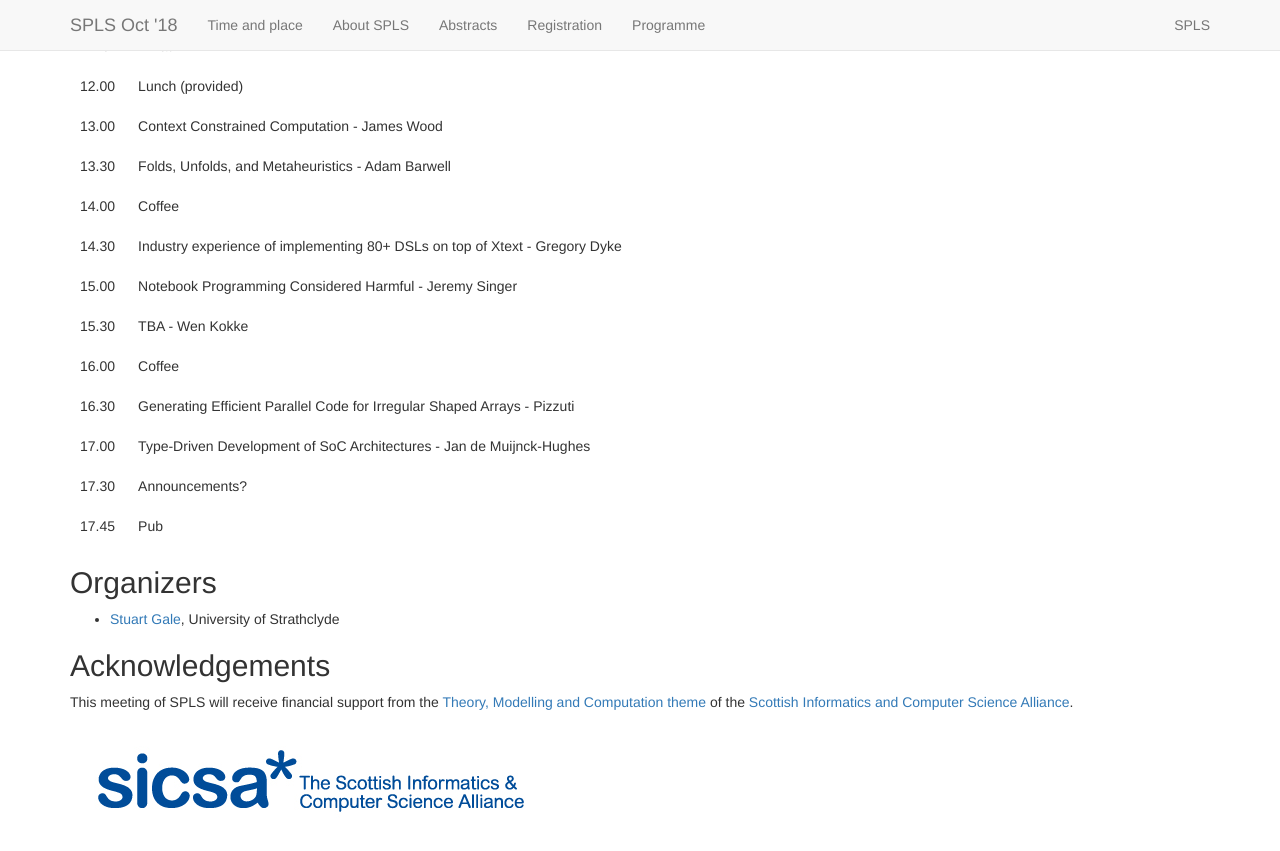
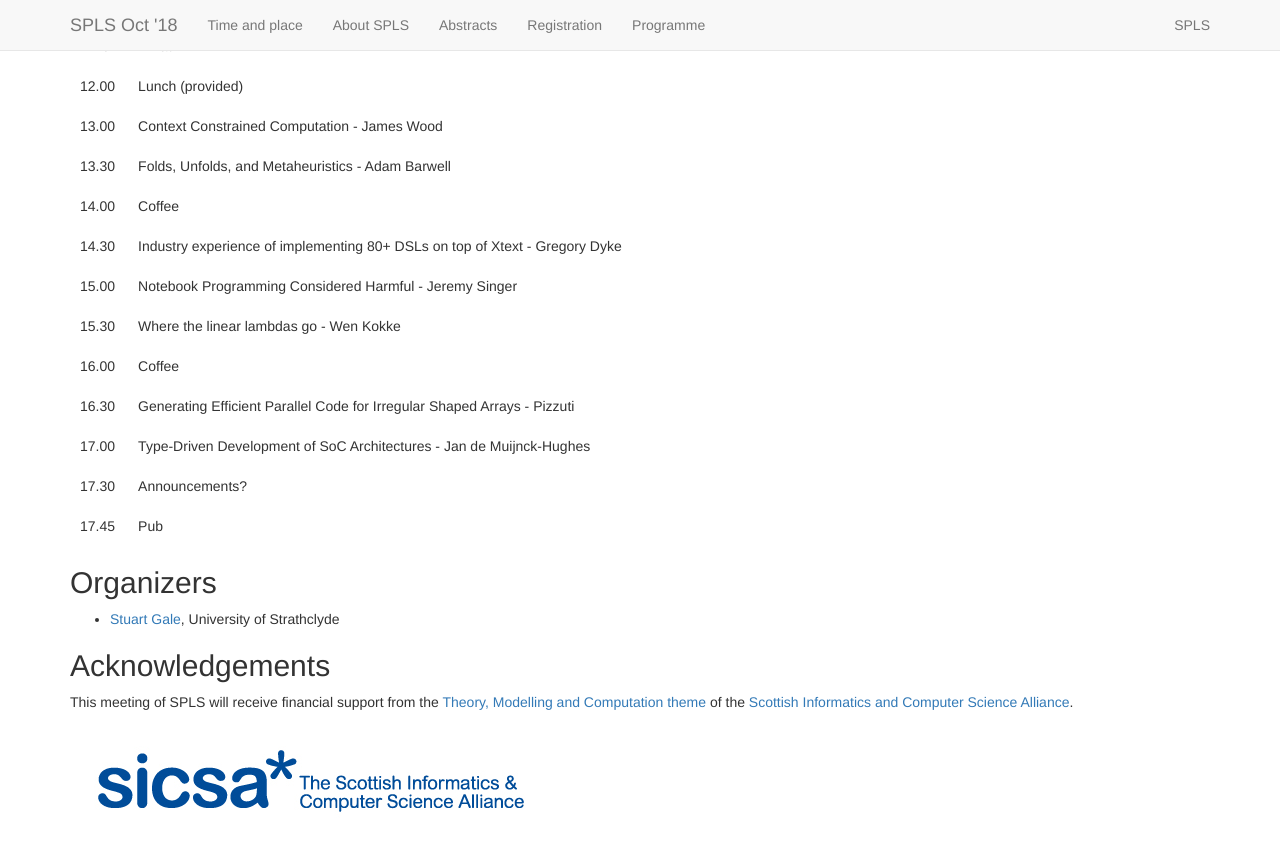
Before and after one commit to msp-strath/spls-18, a Jekyll site: the page built from index.md, in a window 1280 px wide and 900 px high, scrolled down 602 px. Shown: the top 851 px of the window. Built offline with Jekyll 4.4.1, drawn with Linux system fonts in a browser that asks for light colours; nearby versions of some CDN libraries.

Commit message:
Title for last talk added

```diff
--- a/index.md
+++ b/index.md
@@ -55,7 +55,7 @@ doodle poll!
 | 14.00 | Coffee |
 | 14.30 | Industry experience of implementing 80+ DSLs on top of Xtext - Gregory Dyke |
 | 15.00 | Notebook Programming Considered Harmful - Jeremy Singer |
-| 15.30 | TBA - Wen Kokke |
+| 15.30 | Where the linear lambdas go - Wen Kokke |
 | 16.00 | Coffee |
 | 16.30 | Generating Efficient Parallel Code for Irregular Shaped Arrays - Pizzuti |
 | 17.00 | Type-Driven Development of SoC Architectures - Jan de Muijnck-Hughes |
```
